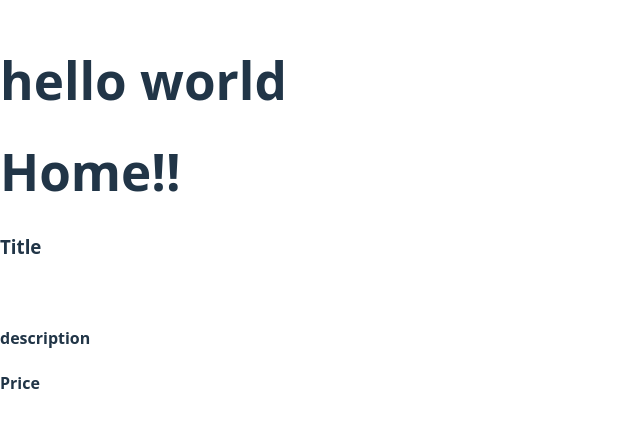
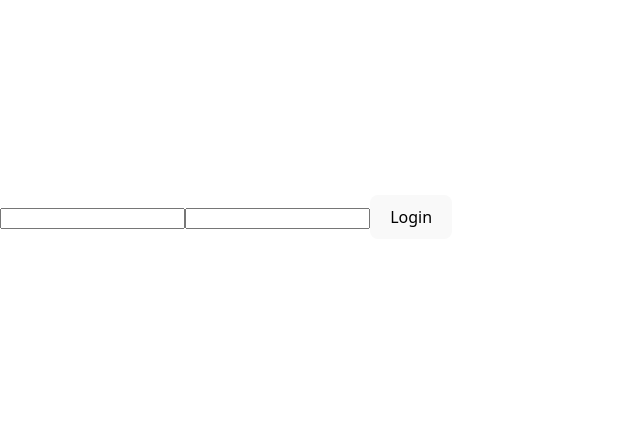
Before and after one commit to HarrySIV/MarketFlow, a React (Vite) app in the folder app/: page /login in a window 1280 px wide. Shown: the part 183-610 px from the top of the page, without its empty margins (0-640 px from the left). Built offline with nearby package versions, Linux system fonts and the light colour scheme.

Commit message:
added routing for home login and erorr pages

```diff
--- a/app/package.json
+++ b/app/package.json
@@ -12,7 +12,8 @@
   "dependencies": {
     "firebase": "^12.10.0",
     "react": "^19.2.0",
-    "react-dom": "^19.2.0"
+    "react-dom": "^19.2.0",
+    "react-router-dom": "^7.13.1"
   },
   "devDependencies": {
     "@eslint/js": "^9.39.1",
--- a/app/src/App.tsx
+++ b/app/src/App.tsx
@@ -1,12 +1,25 @@
+import { Route, BrowserRouter, Routes, Navigate } from 'react-router-dom';
+
 import { Home } from './pages/Home';
+import { Login } from './pages/Login';
+import { Error } from './pages/Error';
+
 import './App.css';
 
 export function App() {
+  const routes = (
+    <Routes>
+      <Route path="/" element={<Home />} />
+      <Route path="/login" element={<Login />} />
+      <Route path="/error" element={<Error />} />
+    </Routes>
+  );
   return (
     <>
       <div>
-        <h1>hello world</h1>
-        <Home />
+        <BrowserRouter>
+          <main>{routes}</main>
+        </BrowserRouter>
       </div>
     </>
   );
--- a/app/src/components/Product.tsx
+++ b/app/src/components/Product.tsx
@@ -1,6 +1,9 @@
 export function Product() {
+
   return (
     <>
+    <div>
+    </div>
       <h3>Title</h3>
       <img></img>
       <h4>description</h4>
--- /dev/null
+++ b/app/src/pages/Error.tsx
@@ -0,0 +1,3 @@
+export function Error() {
+  return <h1>oops, something went wrong</h1>;
+}
--- /dev/null
+++ b/app/src/pages/Login.tsx
@@ -0,0 +1,9 @@
+export function Login() {
+  return (
+    <>
+      <input type="text"></input>
+      <input type="text"></input>
+      <button>Login</button>
+    </>
+  );
+}
```
Also changed, not shown: 1 other file (tests, documents, lock files or other folders).
